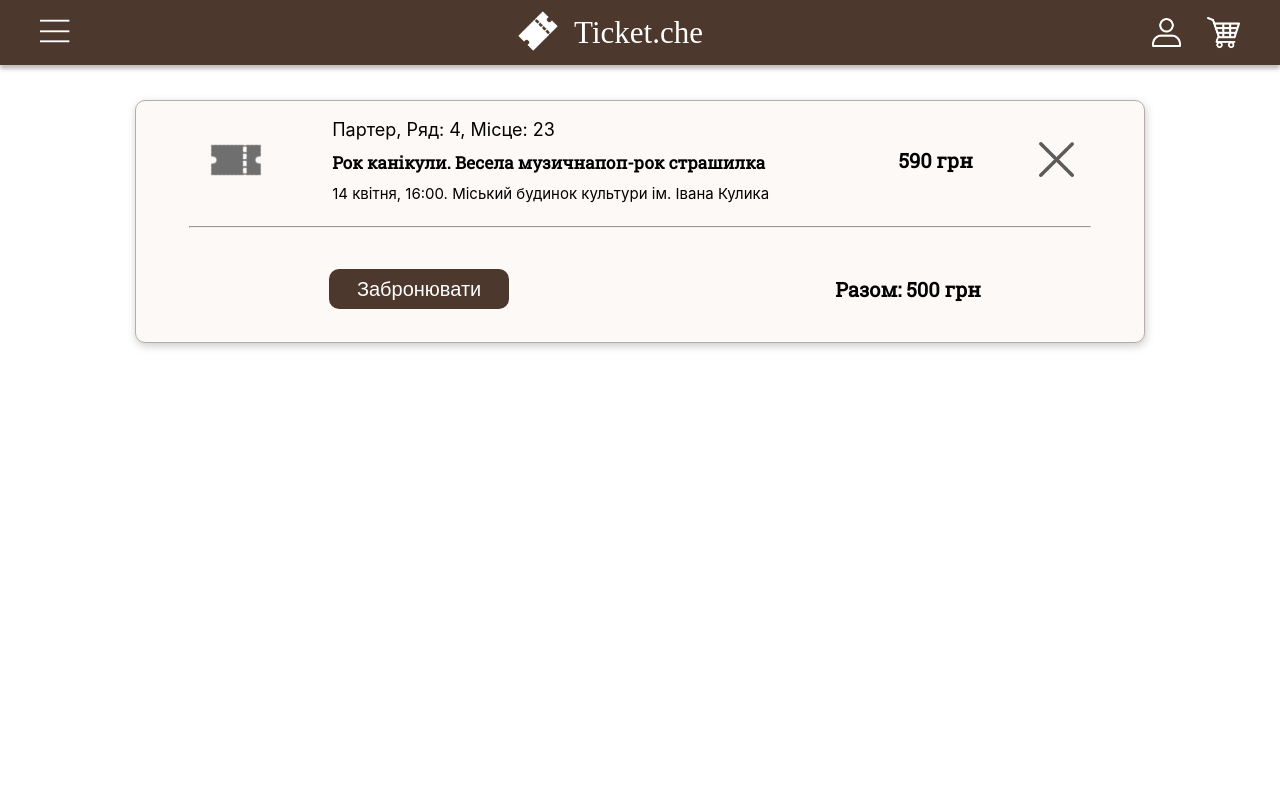
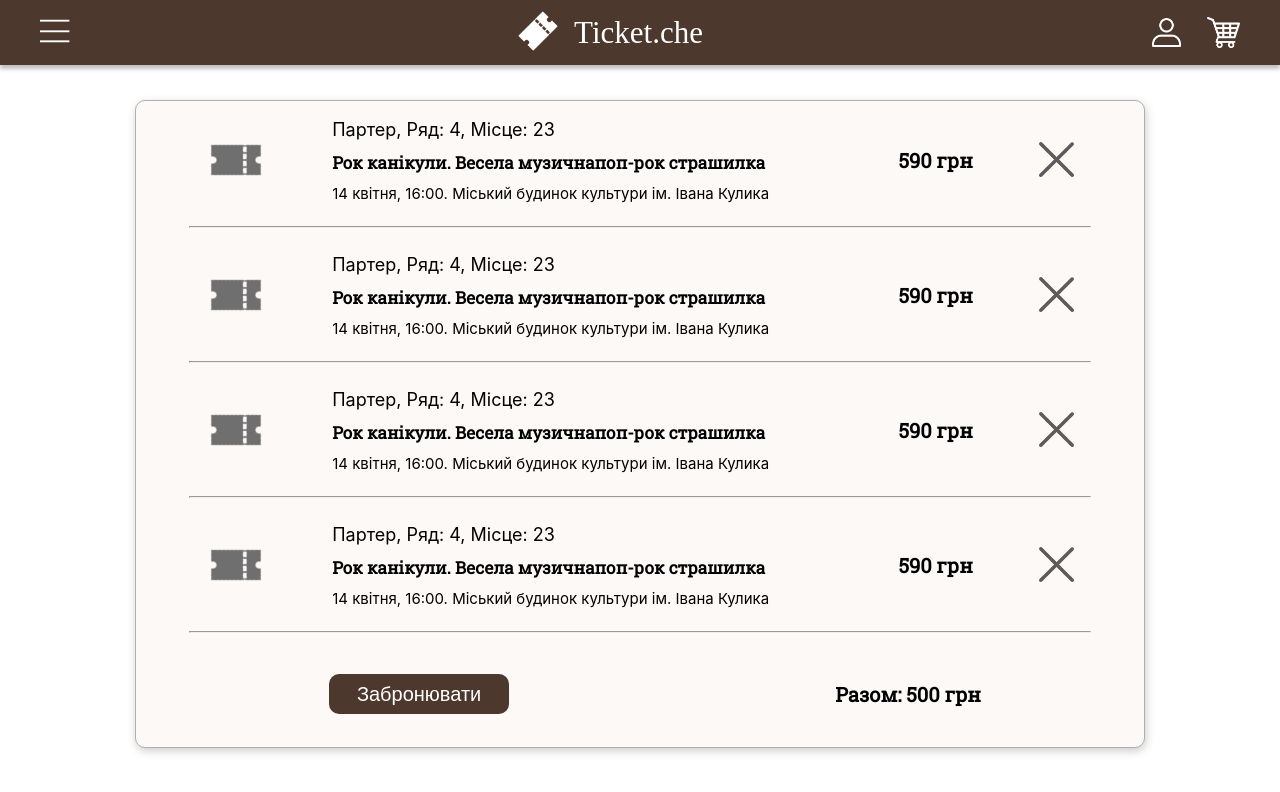
Before and after one commit to AnutkaGn/TicketBooker, a React (Create React App) app in the folder client/: page /basket in a window 1280 px wide. Shown: the top 792 px of the page. Built offline with nearby package versions, Linux system fonts and the light colour scheme; a web font is replaced by a local one.

Commit message:
Refactoring

```diff
--- a/client/src/components/BasketPage/TicketsArray/TicketsArray.jsx
+++ b/client/src/components/BasketPage/TicketsArray/TicketsArray.jsx
@@ -5,6 +5,9 @@ import TicketItem from './TicketItem/TicketItem';
 const TicketsArray = () => {
     return (
         <div className='basket-tickets'>
+            <TicketItem/>
+            <TicketItem/>
+            <TicketItem/>
             <TicketItem/>
             <div className='basket-tickets__box-button-price'>
                 <a href="http://localhost:3000/basket"><input type="button" value={"Забронювати"}/></a>
--- a/client/src/components/ConcertsArray/ConcertItem/ConcertItem.jsx
+++ b/client/src/components/ConcertsArray/ConcertItem/ConcertItem.jsx
@@ -24,7 +24,7 @@ const ConcertItem = ({concert}) => {
                         <img src="assets/wallet.png" alt="wallet"/>
                         <p className='concert-card__price'>{concert.price} грн</p>
                     </div>
-                        <a href=""><input className='concert-card__button-book' type="button" value="Забронювати"/></a>
+                        <a href="/concert"><input className='concert-card__button-book' type="button" value="Забронювати"/></a>
                 </div>
             </div>
         </div>
```
